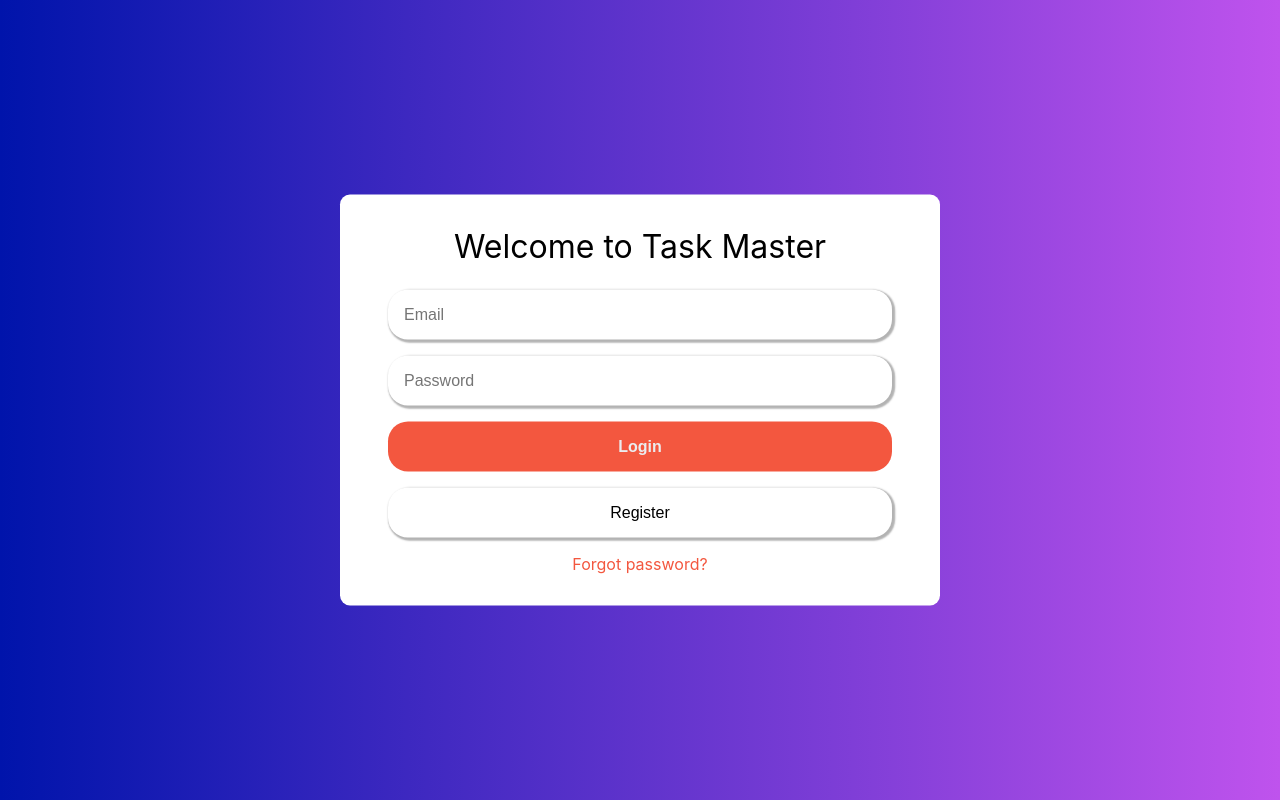
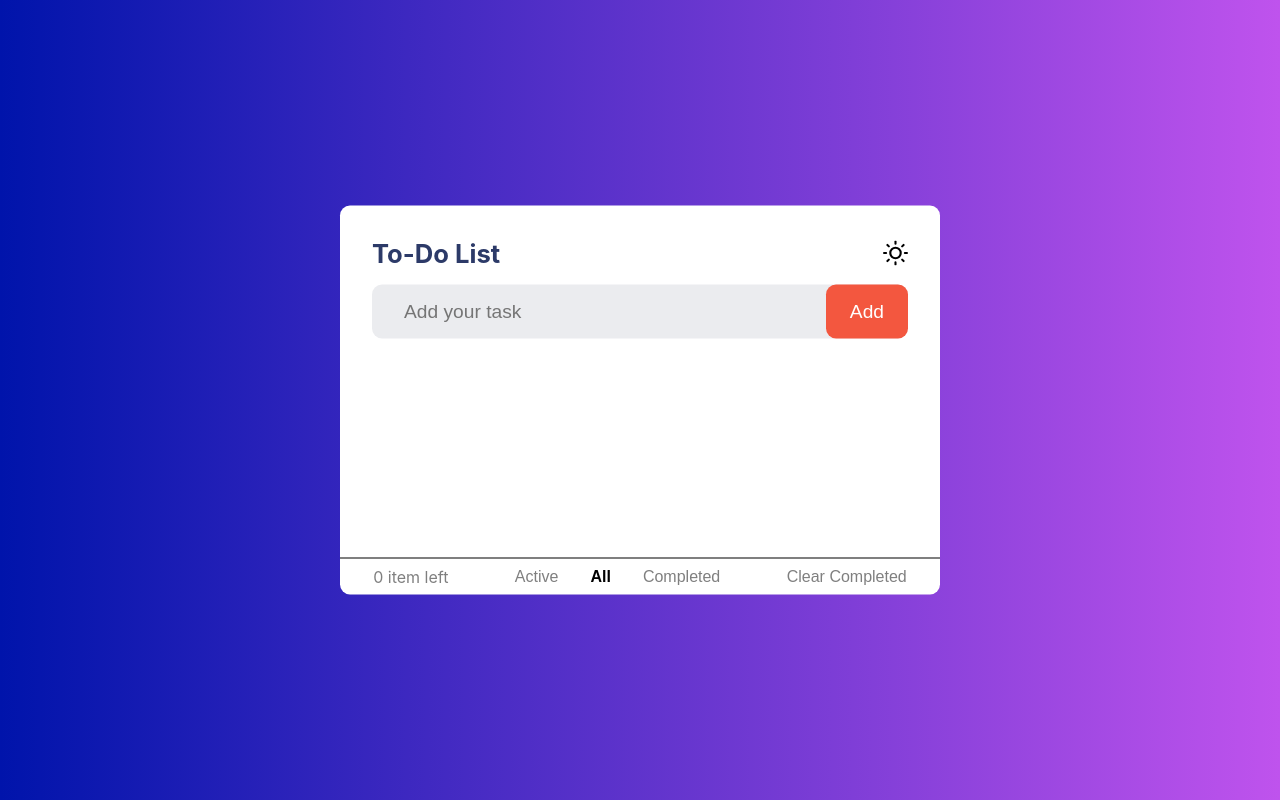
Before and after one commit to Life4Death04/ToDo-2v-Portfolio, a React (Create React App) app: page / in a window 1280 px wide. Built offline with nearby package versions, Linux system fonts and the light colour scheme.

Commit message:
feat: Login and register router

```diff
--- a/package.json
+++ b/package.json
@@ -10,6 +10,7 @@
     "react": "^19.1.0",
     "react-dom": "^19.1.0",
     "react-icons": "^5.5.0",
+    "react-router": "^7.7.1",
     "react-scripts": "5.0.1",
     "web-vitals": "^2.1.4"
   },
--- a/src/App.js
+++ b/src/App.js
@@ -7,7 +7,7 @@ import Register from './components/auth/register.tsx';
 
 function App() {
   return (
-    <Login></Login>
+    <ToDo></ToDo>
   );
 }
 
--- a/src/components/auth/authStyles.css
+++ b/src/components/auth/authStyles.css
@@ -90,7 +90,8 @@ form input{
     cursor: pointer;
 }
 
-a{
+button{
+    background-color: transparent;
     color: var(--orange-buttons);
     text-align: center;
 }
--- a/src/components/auth/login.tsx
+++ b/src/components/auth/login.tsx
@@ -1,3 +1,4 @@
+import { Link } from 'react-router'
 import './authStyles.css'
 
 export default function Login(){
@@ -10,8 +11,9 @@ export default function Login(){
                     <input type="password" name="" id="input-password" placeholder="Password"/>
                     <button type="submit" id="submit-btn">Login</button>
                 </form>
-                <button id="register-btn">Register</button>
-                <a href="#">Forgot password?</a>
+                <Link id="register-btn" to={'/user/register'}>
+                    <button>Register</button>
+                </Link>
             </div>
         </div>
     )
--- a/src/components/auth/register.tsx
+++ b/src/components/auth/register.tsx
@@ -1,3 +1,4 @@
+import { Link } from 'react-router';
 import './authStyles.css'
 
 export default function Register(){
@@ -15,7 +16,9 @@ export default function Register(){
                     <input type="confirmPassword" name="confirmPassword" id="confirmPassword-input" placeholder="Confirm password"/>
                     <button type="submit" id="submit-btn">Register</button>
                 </form>
-                <a href="#" id="login-btn">You already have an account?</a>
+                <Link to={'/user/login'}>
+                    <button id="login-btn" >You alreay have an account?</button>
+                </Link>
             </div>
         </div>
     );
--- a/src/components/todo/todo.css
+++ b/src/components/todo/todo.css
@@ -204,6 +204,10 @@ header{
     border-top: 1px solid var(--color-text);
 }
 
+.filterButtons-section span{
+    font-size: 1rem;
+}
+
 .filterButtons-container{
     display: flex;
     gap: 2rem;
--- a/src/index.js
+++ b/src/index.js
@@ -4,10 +4,22 @@ import './index.css';
 import App from './App';
 import reportWebVitals from './reportWebVitals';
 
+//React Router Imports
+import { createBrowserRouter, RouterProvider } from 'react-router'
+import ToDo from './components/todo/todo.tsx';
+import Login from './components/auth/login.tsx';
+import Register from './components/auth/register.tsx';
+
+const router = createBrowserRouter([
+  { path: '/', element: <ToDo></ToDo> },
+  { path: '/user/login', element: <Login></Login>},
+  { path: '/user/register', element: <Register></Register>}
+])
+
 const root = ReactDOM.createRoot(document.getElementById('root'));
 root.render(
   <React.StrictMode>
-    <App />
+    <RouterProvider router={router}></RouterProvider>
   </React.StrictMode>
 );
 
```
Also changed, not shown: 1 other file (tests, documents, lock files or other folders).
